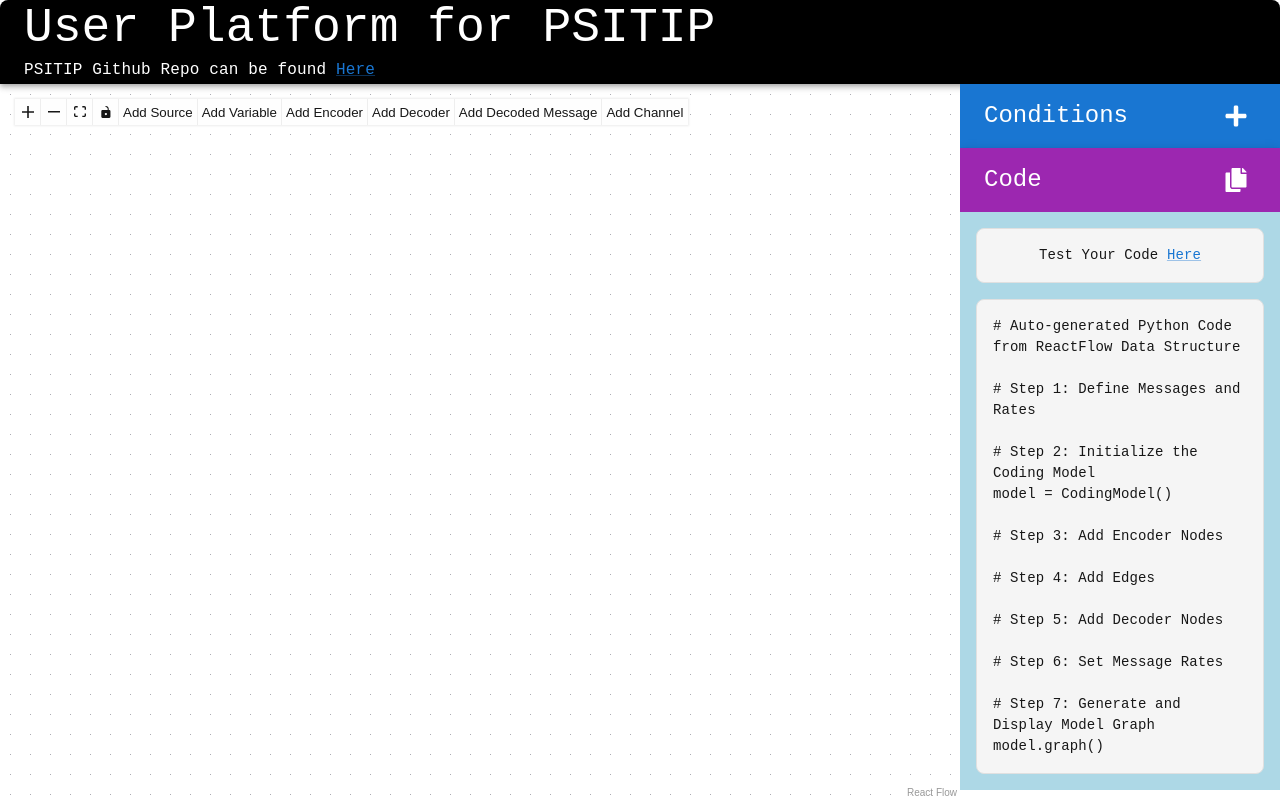
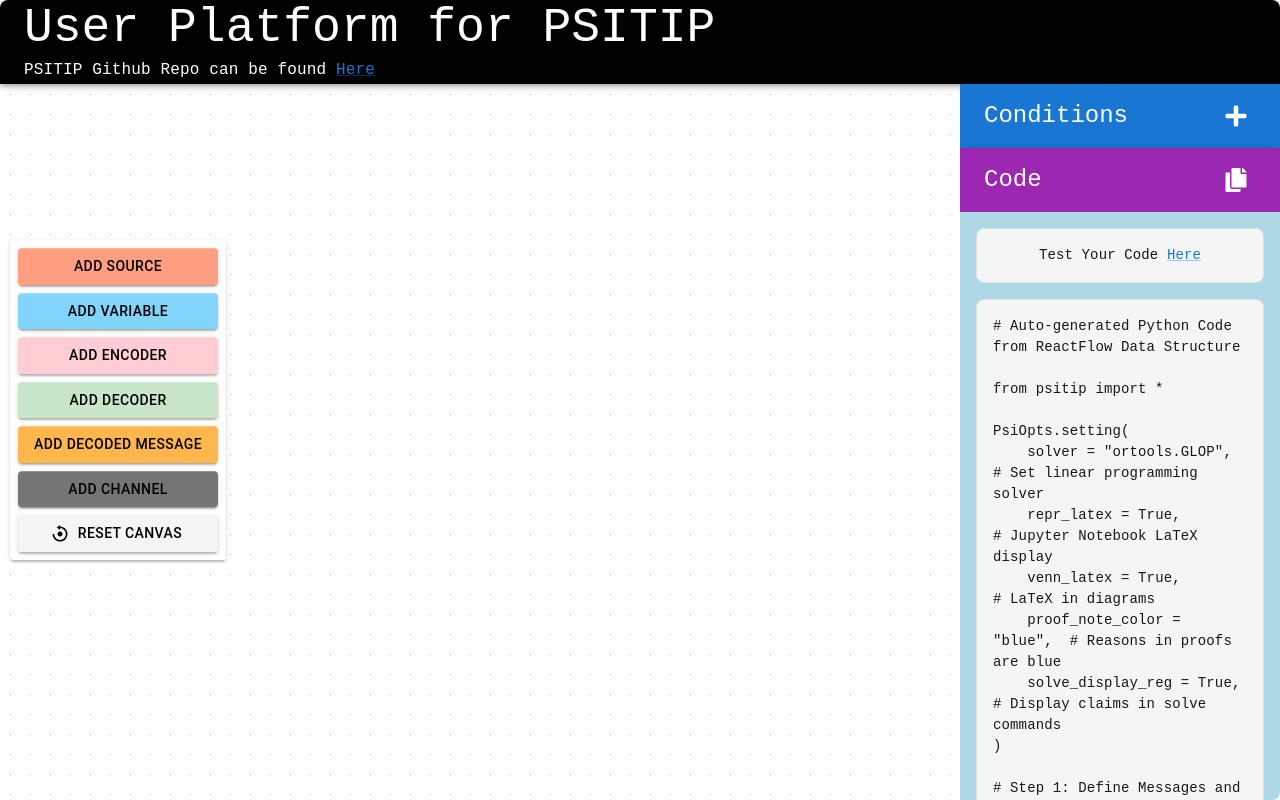
Before and after one commit to LeoHuang0730/ui-platform-psitip, a Next.js app in the folder frontend-ui-platform-psitip/: page / in a window 1280 px wide. Built offline with nearby package versions, Linux system fonts and the light colour scheme.

Commit message:
Add files via upload

```diff
--- a/frontend-ui-platform-psitip/src/app/components/codeBar.tsx
+++ b/frontend-ui-platform-psitip/src/app/components/codeBar.tsx
@@ -19,6 +19,16 @@ interface codeBarProps {
 
 export const codeTranslator = (mapNodes: mapNode[], mapEdges: mapEdge[]): string => {
   let pythonCode = `# Auto-generated Python Code from ReactFlow Data Structure\n\n`;
+
+  // Add PSITIP imports and settings
+  pythonCode += `from psitip import *\n\n`;
+  pythonCode += `PsiOpts.setting(\n`;
+  pythonCode += `    solver = "ortools.GLOP",    # Set linear programming solver\n`;
+  pythonCode += `    repr_latex = True,          # Jupyter Notebook LaTeX display\n`;
+  pythonCode += `    venn_latex = True,          # LaTeX in diagrams\n`;
+  pythonCode += `    proof_note_color = "blue",  # Reasons in proofs are blue\n`;
+  pythonCode += `    solve_display_reg = True,   # Display claims in solve commands\n`;
+  pythonCode += `)\n\n`;
 
   // Extract core variables (only base, not power)
   let coreVariables = mapNodes
--- a/frontend-ui-platform-psitip/src/app/components/reactflowPSITIP.tsx
+++ b/frontend-ui-platform-psitip/src/app/components/reactflowPSITIP.tsx
@@ -9,6 +9,10 @@ import {
   MenuItem,
   AppBar,
   Toolbar,
+  Dialog,
+  DialogTitle,
+  DialogContent,
+  DialogActions,
 } from "@mui/material";
 import {
   ReactFlow,
@@ -19,9 +23,14 @@ import {
   applyEdgeChanges,
   addEdge,
   MarkerType,
+  Handle,
+  Position,
 } from "@xyflow/react";
 import "@xyflow/react/dist/style.css";
 import { RxCross1 } from "react-icons/rx";
+import { BiReset } from "react-icons/bi";
+import 'katex/dist/katex.min.css';
+import { InlineMath } from 'react-katex';
 
 import { mapNode, mapEdge } from "../page";
 
@@ -36,6 +45,15 @@ interface ReactflowPSITIPProps {
   setLastBlockLength: any;
 }
 
+// Add CSS styles at the top of the file
+const customHandleStyles: CSSProperties = {
+  width: '25px',
+  height: '25px',
+  backgroundColor: '#000',
+  border: '3px solid #fff',
+  borderRadius: '50%'
+};
+
 const ReactflowPSITIP = ({
   mapNodes,
   setMapNodes,
@@ -46,6 +64,8 @@ const ReactflowPSITIP = ({
   lastBlockLength,
   setLastBlockLength
 }: ReactflowPSITIPProps) => {
+  const [showResetDialog, setShowResetDialog] = useState(false);
+  const [editPosition, setEditPosition] = useState({ x: 0, y: 0 });
 
   let variableSequence = ["X", "Y", "Z", "W", "T", "Q"];
 
@@ -373,167 +393,367 @@ const ReactflowPSITIP = ({
   );
 
   const getNodeStyle = (nodeType: string): CSSProperties => {
-    switch (nodeType) {
-      case "encoder":
-      case "decoder":
-      case "channel":
-        return { width: "auto", height: "auto", borderRadius: "0%" };
-      default:
-        return { width: "auto", height: "auto", borderRadius: "50%" };
-    }
+    const baseStyle = {
+      width: "auto",
+      height: "auto",
+      padding: "15px",
+      backgroundColor: nodeColors[nodeType as keyof typeof nodeColors],
+      border: "2px solid rgba(0,0,0,0.2)",
+    };
+
+    return {
+      ...baseStyle,
+      borderRadius: ["encoder", "decoder", "channel"].includes(nodeType) ? "0%" : "50%",
+    };
   };
 
   const getNodeLabel = (node: mapNode) => {
     if (node.data.type === "variable") {
-      const label = node.data.label;
-      const blockLength = node.data.blockLength;
+      const content = node.data.content;
+      const [base, exponent] = content.split("^");
 
-      if (blockLength && blockLength !== "1") {
-        return `${label}^${blockLength}`;
+      if (exponent) {
+        return (
+          <InlineMath>
+            {`${base}^{${exponent}}`}
+          </InlineMath>
+        );
       }
     }
     return node.data.label;
   };
 
+  const handleResetCanvas = () => {
+    setMapNodes([]);
+    setMapEdges([]);
+    setSelectedNode(null);
+    setShowResetDialog(false);
+  };
+
+  // Add color mapping for different node types
+  const nodeColors = {
+    message: "#FF9E80",    // Coral orange for source
+    variable: "#81D4FA",   // Light blue for variables
+    encoder: "#FFCDD2",    // Light red for encoder
+    decoder: "#C8E6C9",    // Light green for decoder
+    decoded: "#FFB74D",    // Light orange for decoded (paired with message)
+    channel: "#757575",    // Grey for channel
+  };
+
   return (
     <Box flexGrow={1} display="flex" flexDirection={"row"}>
+      {/* Vertical Toolbar */}
+      <Box
+        sx={{
+          position: "absolute",
+          left: 10,
+          top: "50%",
+          transform: "translateY(-50%)",
+          display: "flex",
+          flexDirection: "column",
+          gap: 1,
+          backgroundColor: "white",
+          padding: 1,
+          borderRadius: 1,
+          boxShadow: 2,
+          zIndex: 10,
+        }}
+      >
+        <Button
+          variant="contained"
+          onClick={addMessageNode}
+          sx={{ backgroundColor: nodeColors.message, color: "black" }}
+        >
+          Add Source
+        </Button>
+        <Button
+          variant="contained"
+          onClick={addVariableNode}
+          sx={{ backgroundColor: nodeColors.variable, color: "black" }}
+        >
+          Add Variable
+        </Button>
+        <Button
+          variant="contained"
+          onClick={addEncoderNode}
+          sx={{ backgroundColor: nodeColors.encoder, color: "black" }}
+        >
+          Add Encoder
+        </Button>
+        <Button
+          variant="contained"
+          onClick={addDecoderNode}
+          sx={{ backgroundColor: nodeColors.decoder, color: "black" }}
+        >
+          Add Decoder
+        </Button>
+        <Button
+          variant="contained"
+          onClick={addDecodedMessageNode}
+          sx={{ backgroundColor: nodeColors.decoded, color: "black" }}
+        >
+          Add Decoded Message
+        </Button>
+        <Button
+          variant="contained"
+          onClick={addChannelNode}
+          sx={{ backgroundColor: nodeColors.channel, color: "black" }}
+        >
+          Add Channel
+        </Button>
+        <Button
+          variant="contained"
+          onClick={() => setShowResetDialog(true)}
+          sx={{ backgroundColor: "#f5f5f5", color: "black" }}
+          startIcon={<BiReset />}
+        >
+          Reset Canvas
+        </Button>
+      </Box>
+
       <ReactFlow
         colorMode="light"
         nodes={mapNodes.map((node) => ({
           ...node,
           style: getNodeStyle(node.data.type),
           type: "default",
-          data: { ...node.data, label: getNodeLabel(node) },
+          data: {
+            ...node.data,
+            label: getNodeLabel(node),
+            sourceHandleStyle: customHandleStyles,
+            targetHandleStyle: customHandleStyles,
+          },
         }))}
         onNodesChange={onNodesChange}
         edges={mapEdges.map((edge) => ({
           ...edge,
           markerEnd: { type: MarkerType.ArrowClosed },
-          style: { stroke: "black" },
+          style: {
+            stroke: "black",
+            strokeWidth: 3,
+          },
         }))}
         onEdgesChange={onEdgesChange}
         onEdgesDelete={onEdgesDelete}
         onConnect={onConnect}
+        onPaneClick={() => setSelectedNode(null)}
         onNodeClick={(event, node) => {
+          // Get the clicked position relative to the viewport
+          const rect = (event.target as Element).getBoundingClientRect();
+          const x = rect.right;
+          const y = rect.top - 10; // Position slightly above the node
+
           if (selectedNode && selectedNode.id === node.id) {
             setSelectedNode(null);
           } else {
             setSelectedNode(node);
+            setEditPosition({ x, y });
           }
         }}
         fitView
       >
         <Background />
-        <Controls position="top-left" orientation="horizontal">
-          <ControlButton style={{ width: "auto" }} onClick={addMessageNode}>
-            Add Source
-          </ControlButton>
-          <ControlButton style={{ width: "auto" }} onClick={addVariableNode}>
-            Add Variable
-          </ControlButton>
-          <ControlButton style={{ width: "auto" }} onClick={addEncoderNode}>
-            Add Encoder
-          </ControlButton>
-          <ControlButton style={{ width: "auto" }} onClick={addDecoderNode}>
-            Add Decoder
-          </ControlButton>
-          <ControlButton
-            style={{ width: "auto" }}
-            onClick={addDecodedMessageNode}
-          >
-            Add Decoded Message
-          </ControlButton>
-          <ControlButton style={{ width: "auto" }} onClick={addChannelNode}>
-            Add Channel
-          </ControlButton>
-        </Controls>
       </ReactFlow>
+
+      {/* Reset Canvas Confirmation Dialog */}
+      <Dialog open={showResetDialog} onClose={() => setShowResetDialog(false)}>
+        <DialogTitle>Reset Canvas</DialogTitle>
+        <DialogContent>
+          Are you sure you want to reset the canvas? This will remove all nodes and connections.
+        </DialogContent>
+        <DialogActions>
+          <Button onClick={() => setShowResetDialog(false)}>Cancel</Button>
+          <Button onClick={handleResetCanvas} color="error">Reset</Button>
+        </DialogActions>
+      </Dialog>
+
       {selectedNode && (
           <Box
             position="absolute"
-            top={0}
-            right={0}
-            bgcolor="white"
-            p={2}
-            boxShadow={3}
-            zIndex={10}
-            width="auto"
-            height="auto"
+            sx={{
+              left: `${editPosition.x}px`,
+              top: `${editPosition.y}px`,
+              transform: 'translate(20px, 0)',
+              bgcolor: "white",
+              p: 3,
+              boxShadow: '0 4px 20px rgba(0,0,0,0.15)',
+              zIndex: 10,
+              width: "300px",
+              minHeight: "auto",
+              borderRadius: 2,
+              border: '1px solid rgba(0,0,0,0.1)',
+            }}
           >
             <Box
               sx={{
                 display: "flex",
                 justifyContent: "space-between",
                 alignItems: "center",
+                mb: 2,
+                pb: 1.5,
+                borderBottom: '1px solid rgba(0,0,0,0.1)',
               }}
             >
-              <Typography variant="h6">Edit Node</Typography>
-              <RxCross1
+              <Typography
+                variant="h6"
+                sx={{
+                  fontSize: '1.1rem',
+                  fontWeight: 600,
+                  color: '#1976d2'
+                }}
+              >
+                {selectedNode.data.type.charAt(0).toUpperCase() + selectedNode.data.type.slice(1)} Node
+              </Typography>
+              <Box
+                sx={{
+                  display: 'flex',
+                  alignItems: 'center',
+                  cursor: 'pointer',
+                  p: 0.5,
+                  borderRadius: 1,
+                  color: '#666',
+                  transition: 'all 0.2s',
+                  '&:hover': {
+                    bgcolor: 'rgba(0,0,0,0.05)'
+                  }
+                }}
                 onClick={() => setSelectedNode(null)}
-                style={{ cursor: "pointer" }}
-              />
+              >
+                <RxCross1 size={20} />
+              </Box>
             </Box>
-            <Box sx={{ display: "flex", flexDirection: "column", gap: 1 }}>
-              <Box sx={{ display: "flex", alignItems: "center", gap: 1 }}>
-                <Typography>Label:</Typography>
+            <Box sx={{ display: "flex", flexDirection: "column", gap: 2 }}>
+              <Box sx={{ display: "flex", flexDirection: "column", gap: 1 }}>
+                <Typography sx={{ fontSize: '0.9rem', fontWeight: 500, color: '#666' }}>
+                  Label
+                </Typography>
                 <Input
-                  placeholder="Label"
+                  fullWidth
+                  placeholder="Enter label"
                   value={selectedNode.data.label}
                   onChange={(e) => updateNodeData("label", e.target.value)}
+                  sx={{
+                    fontSize: '0.9rem',
+                    padding: '4px 8px',
+                    borderRadius: 1,
+                    '& input': { padding: '4px 8px' },
+                    '&:before': { borderBottom: '2px solid rgba(0,0,0,0.1)' },
+                    '&:hover:not(.Mui-disabled):before': { borderBottom: '2px solid rgba(0,0,0,0.2)' }
+                  }}
                 />
               </Box>
-              <Box sx={{ display: "flex", alignItems: "center", gap: 1 }}>
-                <Typography>Content:</Typography>
+              <Box sx={{ display: "flex", flexDirection: "column", gap: 1 }}>
+                <Typography sx={{ fontSize: '0.9rem', fontWeight: 500, color: '#666' }}>
+                  Content
+                </Typography>
                 <Input
-                  placeholder="Content"
+                  fullWidth
+                  placeholder="Enter content"
                   value={selectedNode.data.content}
                   onChange={(e) => updateNodeData("content", e.target.value)}
+                  sx={{
+                    fontSize: '0.9rem',
+                    padding: '4px 8px',
+                    borderRadius: 1,
+                    '& input': { padding: '4px 8px' },
+                    '&:before': { borderBottom: '2px solid rgba(0,0,0,0.1)' },
+                    '&:hover:not(.Mui-disabled):before': { borderBottom: '2px solid rgba(0,0,0,0.2)' }
+                  }}
                 />
               </Box>
               {selectedNode.data.type === "message" && (
-                <Box sx={{ display: "flex", alignItems: "center", gap: 1 }}>
-                  <Typography>Rate:</Typography>
+                <Box sx={{ display: "flex", flexDirection: "column", gap: 1 }}>
+                  <Typography sx={{ fontSize: '0.9rem', fontWeight: 500, color: '#666' }}>
+                    Rate
+                  </Typography>
                   <Input
-                    placeholder="Rate"
+                    fullWidth
+                    placeholder="Enter rate"
                     value={selectedNode.data.rate}
                     onChange={(e) => updateNodeData("rate", e.target.value)}
+                    sx={{
+                      fontSize: '0.9rem',
+                      padding: '4px 8px',
+                      borderRadius: 1,
+                      '& input': { padding: '4px 8px' },
+                      '&:before': { borderBottom: '2px solid rgba(0,0,0,0.1)' },
+                      '&:hover:not(.Mui-disabled):before': { borderBottom: '2px solid rgba(0,0,0,0.2)' }
+                    }}
                   />
                 </Box>
               )}
               {selectedNode.data.type === "variable" && (
                 <>
-                  <Box sx={{ display: "flex", alignItems: "center", gap: 1 }}>
-                    <Typography>Block Length:</Typography>
+                  <Box sx={{ display: "flex", flexDirection: "column", gap: 1 }}>
+                    <Typography sx={{ fontSize: '0.9rem', fontWeight: 500, color: '#666' }}>
+                      Block Length
+                    </Typography>
                     <Input
-                      placeholder="Block Length"
+                      fullWidth
+                      placeholder="Enter block length"
                       value={selectedNode.data.blockLength || "n"}
                       onChange={(e) => {
                         const value = e.target.value;
-                        const isValid = /^(\d+|n)$/.test(value); // Check if value is an integer or "n"
+                        const isValid = /^(\d+|n)$/.test(value);
                         updateNodeData("blockLength", isValid ? value : "n");
+                      }}
+                      sx={{
+                        fontSize: '0.9rem',
+                        padding: '4px 8px',
+                        borderRadius: 1,
+                        '& input': { padding: '4px 8px' },
+                        '&:before': { borderBottom: '2px solid rgba(0,0,0,0.1)' },
+                        '&:hover:not(.Mui-disabled):before': { borderBottom: '2px solid rgba(0,0,0,0.2)' }
                       }}
                     />
                   </Box>
-                  <Typography>
+                  <Typography sx={{
+                    fontSize: '0.85rem',
+                    color: '#666',
+                    bgcolor: 'rgba(25,118,210,0.05)',
+                    p: 1.5,
+                    borderRadius: 1,
+                    border: '1px solid rgba(25,118,210,0.1)'
+                  }}>
                     Current Variable: {selectedNode.data.label}
                   </Typography>
                 </>
               )}
               {selectedNode.data.type === "decoded" && (
-                <Box sx={{ display: "flex", alignItems: "center", gap: 1 }}>
-                  <Typography>Decoding:</Typography>
+                <Box sx={{ display: "flex", flexDirection: "column", gap: 1 }}>
+                  <Typography sx={{ fontSize: '0.9rem', fontWeight: 500, color: '#666' }}>
+                    Decoding
+                  </Typography>
                   <Select
                     value={selectedNode.data.content}
-                    style={{ minWidth: "100px", height: "40px" }}
                     onChange={(e) => {
                       handleDecoderChange(e.target.value);
                       updateNodeData("content", e.target.value);
+                    }}
+                    sx={{
+                      fontSize: '0.9rem',
+                      '& .MuiSelect-select': {
+                        padding: '8px 12px',
+                      },
+                      '& .MuiOutlinedInput-notchedOutline': {
+                        borderColor: 'rgba(0,0,0,0.1)',
+                      },
+                      '&:hover .MuiOutlinedInput-notchedOutline': {
+                        borderColor: 'rgba(0,0,0,0.2)',
+                      },
                     }}
                   >
                     {mapNodes
                       .filter((node) => node.data.type === "message")
                       .map((node) => (
-                        <MenuItem key={node.id} value={node.id}>
+                        <MenuItem
+                          key={node.id}
+                          value={node.id}
+                          sx={{
+                            fontSize: '0.9rem',
+                            py: 1
+                          }}
+                        >
                           {node.id}
                         </MenuItem>
                       ))}
@@ -542,10 +762,9 @@ const ReactflowPSITIP = ({
               )}
             </Box>
           </Box>
-        )}
+      )}
     </Box>
-
-  )
-}
+  );
+};
 
 export default ReactflowPSITIP;
```
Also changed, not shown: frontend-ui-platform-psitip/src/app/components/conditionBar.tsx (line endings or trailing spaces), frontend-ui-platform-psitip/src/app/components/topbar.tsx (line endings or trailing spaces).
